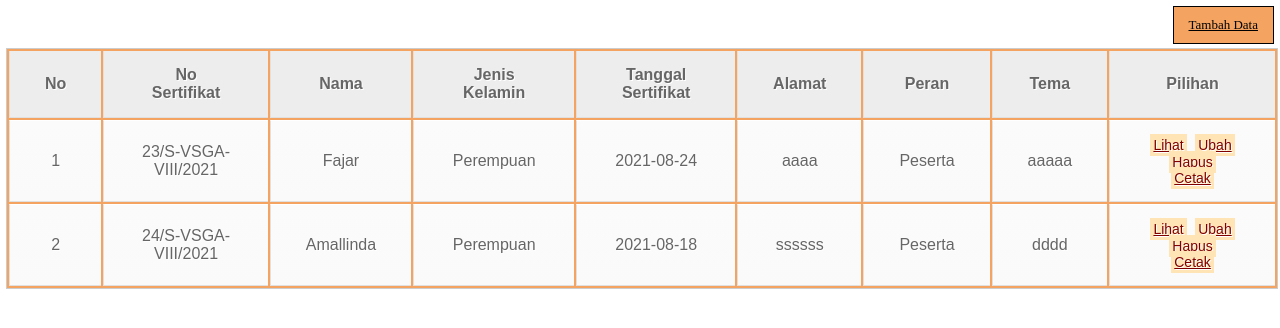
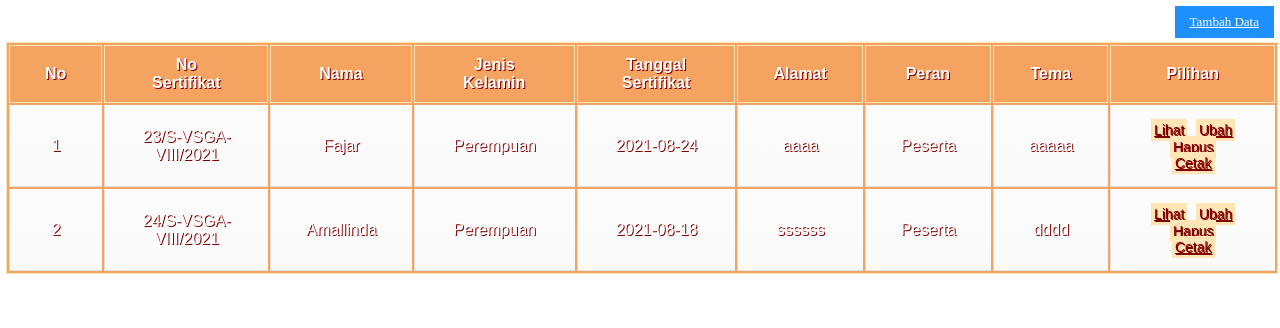
Before and after one commit to amallindask/team1, a PHP site: page / in a window 1280 px wide. Shown: the part 61-389 px from the top of the page. Run offline with PHP 8.4, Linux system fonts and the light colour scheme; data comes from the database, SQL or seed files in the repository.

Commit message:
Update tampilan.css

```diff
--- a/finalProject/tampilan.css
+++ b/finalProject/tampilan.css
@@ -20,17 +20,16 @@
 table {
 	width: 100%;
 	font-family: Arial, Helvetica, sans-serif;
-	color: #666;
-	text-shadow: 1px 1px 0px #fff;
+	color: #FFF;
+	text-shadow: 1px 1px 0px #800000;
 	background: #F4A460;
-	border: #ccc 1px solid;
+	border: #FFE4B5 1px solid;
 }
 
 table th {
-  padding: 15px 35px;
-  border-left:1px solid #e0e0e0;
-  border-bottom: 1px solid #e0e0e0;
-  background: #ededed;
+  padding: 10px 35px;
+  border: 1px solid #FFE4B5;
+  background: #F4A460;
 }
 
 table tr {
@@ -49,11 +48,10 @@ table td {
 }
 
 .btn {
-  background: #F4A460;
-  border: 1px solid black;
-  color: black;
+  background: #1E90FF;
+  color: white;
   font-size:13px;
-  padding: 10px 15px;
+  padding: 8px 15px;
   text-align: center;
   display: inline-block;
   margin: 4px 2px;
@@ -68,6 +66,27 @@ a{
 }
 
 a:hover{
-	background-color: white;
+	background-color: #FFE4B5;
+	color: black;
+}
+
+@media screen and (max-width:680px){
+	body{
+		width: auto;
+	}
+
+	th{
+		display: block;
+		text-align: left;
+	}
+	th:before{
+		float: left;
+		text-transform: uppercase;
+		font-weight: bold;
+		content: attr(th);
+	}
+	table.responsive{
+		width: auto;
+	}
 }
 /**--Akhir index--**/
```
